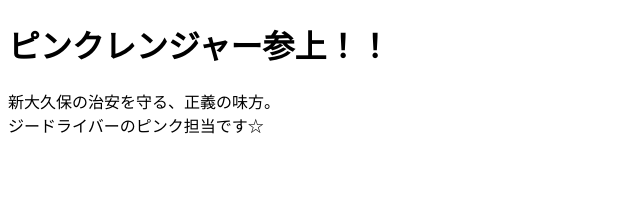
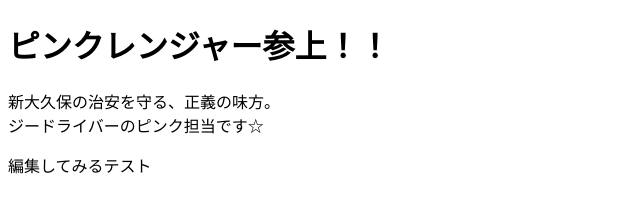
Before and after one commit to zd2C25/GroupPink, a plain HTML site: page index.html in a window 1280 px wide. Shown: the whole page, without its empty margins (0-640 px from the left). Drawn offline with Linux system fonts and the light colour scheme.

Commit message:
index修正

```diff
--- a/index.html
+++ b/index.html
@@ -8,5 +8,6 @@
     <h1>ピンクレンジャー参上！！</h1>
     <p>新大久保の治安を守る、正義の味方。<br>
     ジードライバーのピンク担当です☆</p>
+    <p>編集してみるテスト</p>
 </body>
 </html>
```
